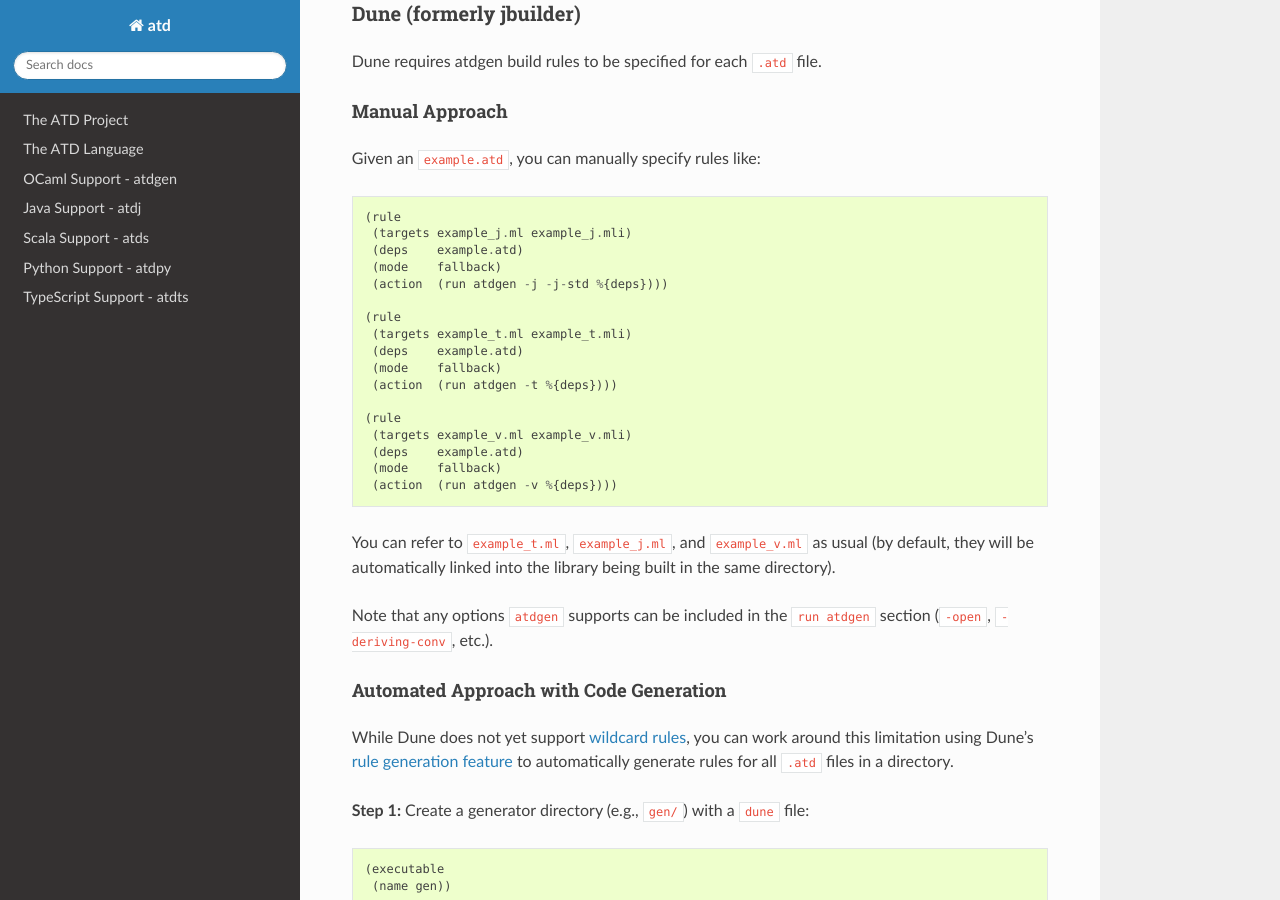
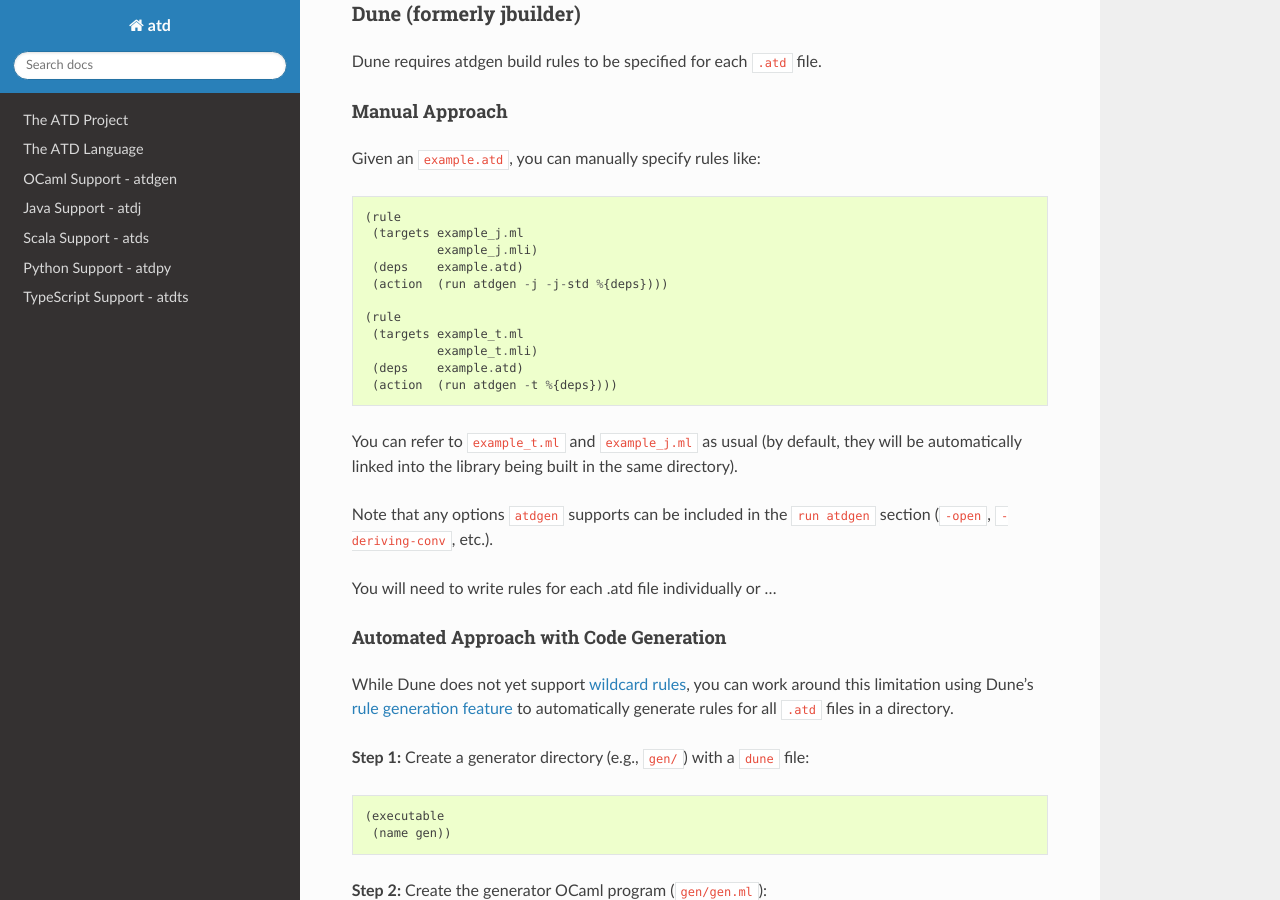
Before and after one commit to ahrefs/atd, a Sphinx documentation site: the page built from doc/atdgen-tutorial.rst, in a window 1280 px wide and 900 px high, scrolled down 21821 px. Built offline with Sphinx 7.4.7 and the Read the Docs theme 3.1.0, drawn with Linux system fonts in a browser that asks for light colours.

Commit message:
Adjust the manual section

```diff
--- a/doc/atdgen-tutorial.rst
+++ b/doc/atdgen-tutorial.rst
@@ -1238,29 +1238,24 @@
 ::
 
   (rule
-   (targets example_j.ml example_j.mli)
+   (targets example_j.ml
+            example_j.mli)
    (deps    example.atd)
-   (mode    fallback)
    (action  (run atdgen -j -j-std %{deps})))
 
   (rule
-   (targets example_t.ml example_t.mli)
+   (targets example_t.ml
+            example_t.mli)
    (deps    example.atd)
-   (mode    fallback)
    (action  (run atdgen -t %{deps})))
 
-  (rule
-   (targets example_v.ml example_v.mli)
-   (deps    example.atd)
-   (mode    fallback)
-   (action  (run atdgen -v %{deps})))
-
-You can refer to ``example_t.ml``, ``example_j.ml``, and ``example_v.ml`` as usual
-(by default, they will be automatically linked into the library being built in the
-same directory).
+You can refer to ``example_t.ml`` and ``example_j.ml`` as usual (by default, they
+will be automatically linked into the library being built in the same directory).
 
 Note that any options ``atdgen`` supports can be included in the ``run atdgen``
 section (``-open``, ``-deriving-conv``, etc.).
+
+You will need to write rules for each .atd file individually or ...
 
 Automated Approach with Code Generation
 ~~~~~~~~~~~~~~~~~~~~~~~~~~~~~~~~~~~~~~~~
```
